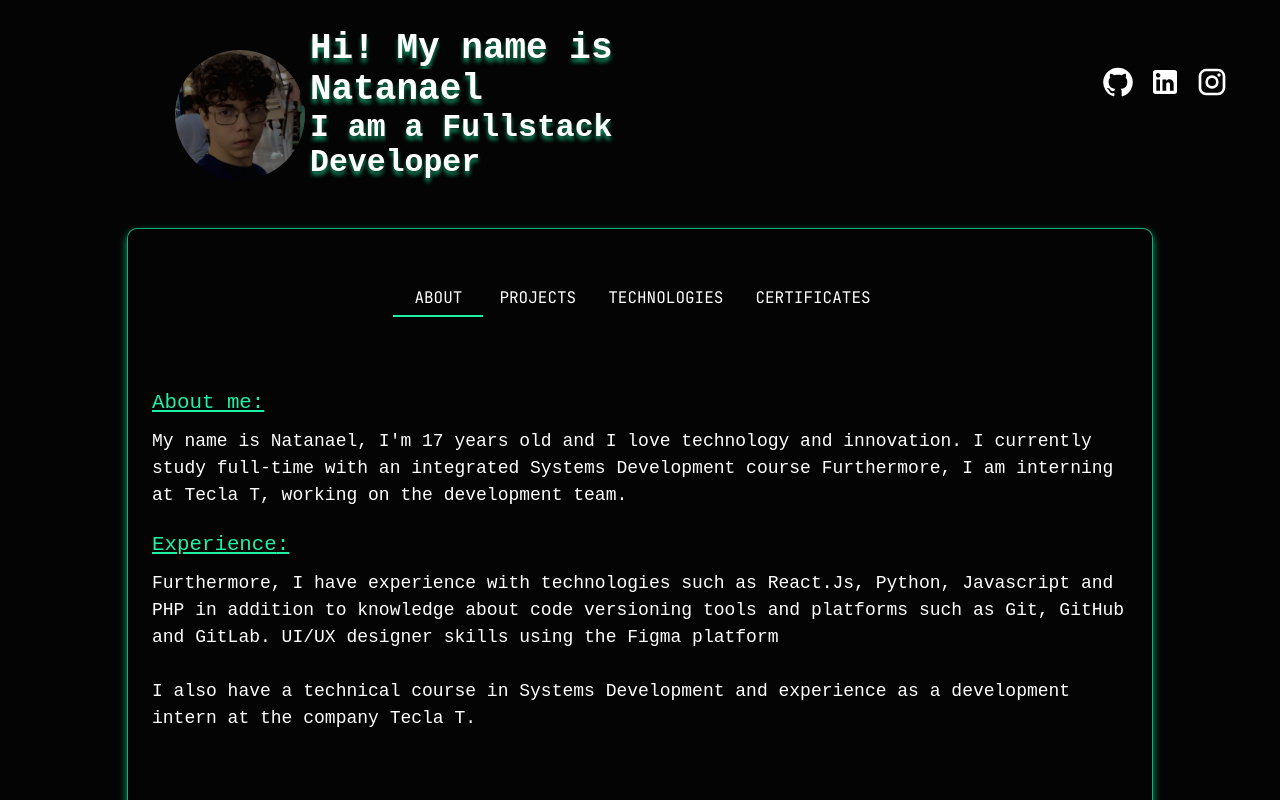
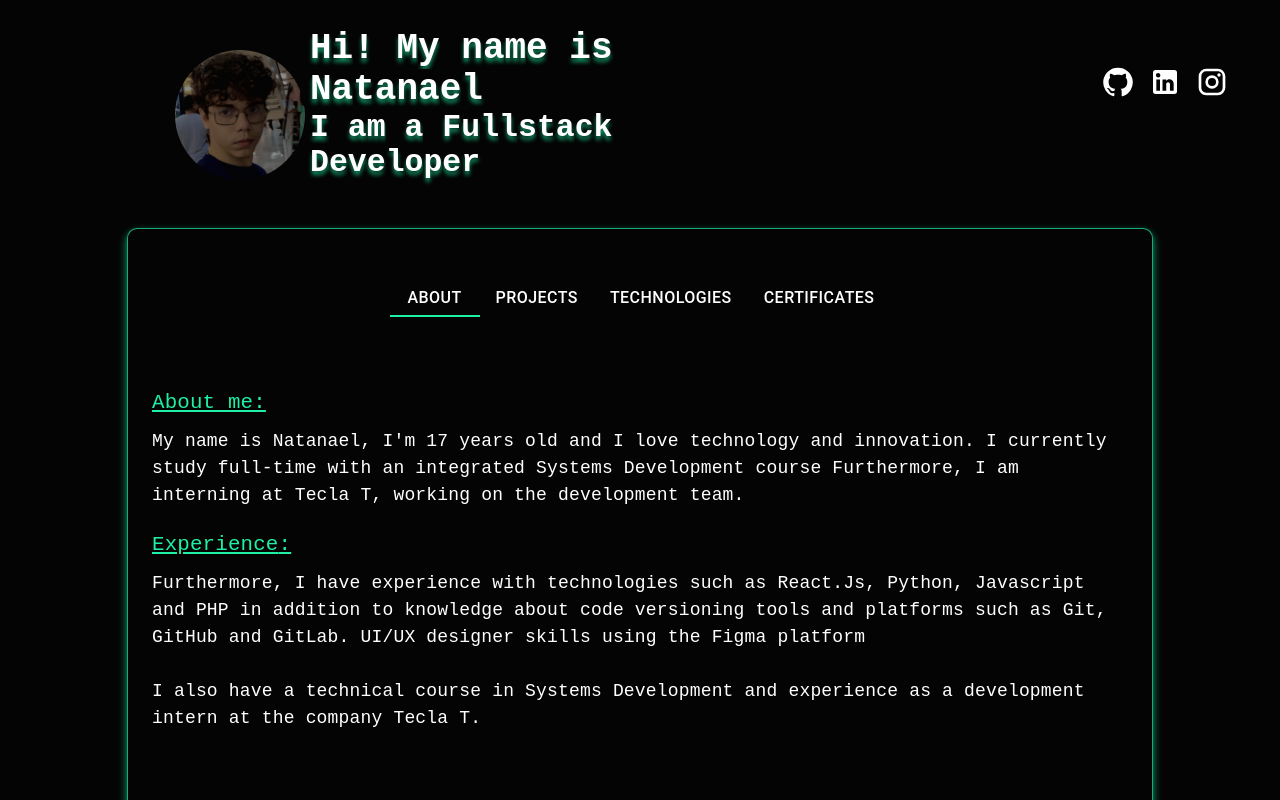
Before and after one commit to NatanaelBraga-dev/portifolio, a React (Create React App) app: page / in a window 1280 px wide. Shown: the top 800 px of the page. Built offline with nearby package versions, Linux system fonts and the light colour scheme; a web font is replaced by a local one.

Commit message:
trying to fix the font family problem

```diff
--- a/src/components/interactive_window/janela_interativa.js
+++ b/src/components/interactive_window/janela_interativa.js
@@ -27,7 +27,7 @@
     },
     typography:{
       fontSize: 16,
-      fontFamily: 'JetBrains Mono, monospace',
+      textTransform: 'none',
     },
     breakpoints: {
       values: {
@@ -79,9 +79,9 @@
                 '& .css-1ir7qwo-MuiButtonBase-root-MuiTab-root':{textTransform: 'none', fontSize: '1.4rem', fontFamily: 'JetBrains Mono, monospace'},
                 '& .css-1vrhaxv-MuiTabs-root .css-1ir7qwo-MuiButtonBase-root-MuiTab-root':{fontFamily: 'JetBrains Mono, sans-serif'},
                 '& .MuiTabs-indicator': { bottom: '5px', backgroundColor: '#1EF1A5'},
-                '& .css-1t3768g': {fontFamily: 'JetBrains Mono, sans-serif'},
-                '& .css-1jzev9b': {fontFamily: 'JetBrains Mono, sans-serif'},
-                '& .css-mkx4pv-MuiTabs-root': {textTransform: 'none', fontSize: '1.4rem', fontFamily: 'JetBrains Mono, monospace'},
+                '& .css-1t3768g':{textTransform: 'none', fontSize: '1.4rem', fontFamily: 'JetBrains Mono, monospace'},
+                '& .css-1jzev9b': {textTransform: 'none', fontSize: '1.4rem', fontFamily: 'JetBrains Mono, monospace'},
+                '& .css-mkx4pv-MuiTabs-root': {textTransform: 'none', fontSize: '1.3rem', fontFamily: 'JetBrains Mono, monospace'},
               }}
             >
               {/* Tradução aplicada nas labels */}
--- a/src/style.js
+++ b/src/style.js
@@ -36,7 +36,8 @@ export const DivApp = styled.div`
   display: flex;
   flex-direction: column;
   height: 200vh;
-  font-family: 'JetBrains-Mono', monospace;
+  text-transform: none;
+  font-family: 'JetBrains-Mono';
 `;
 
 export const PresentationArea = styled.div`
```
